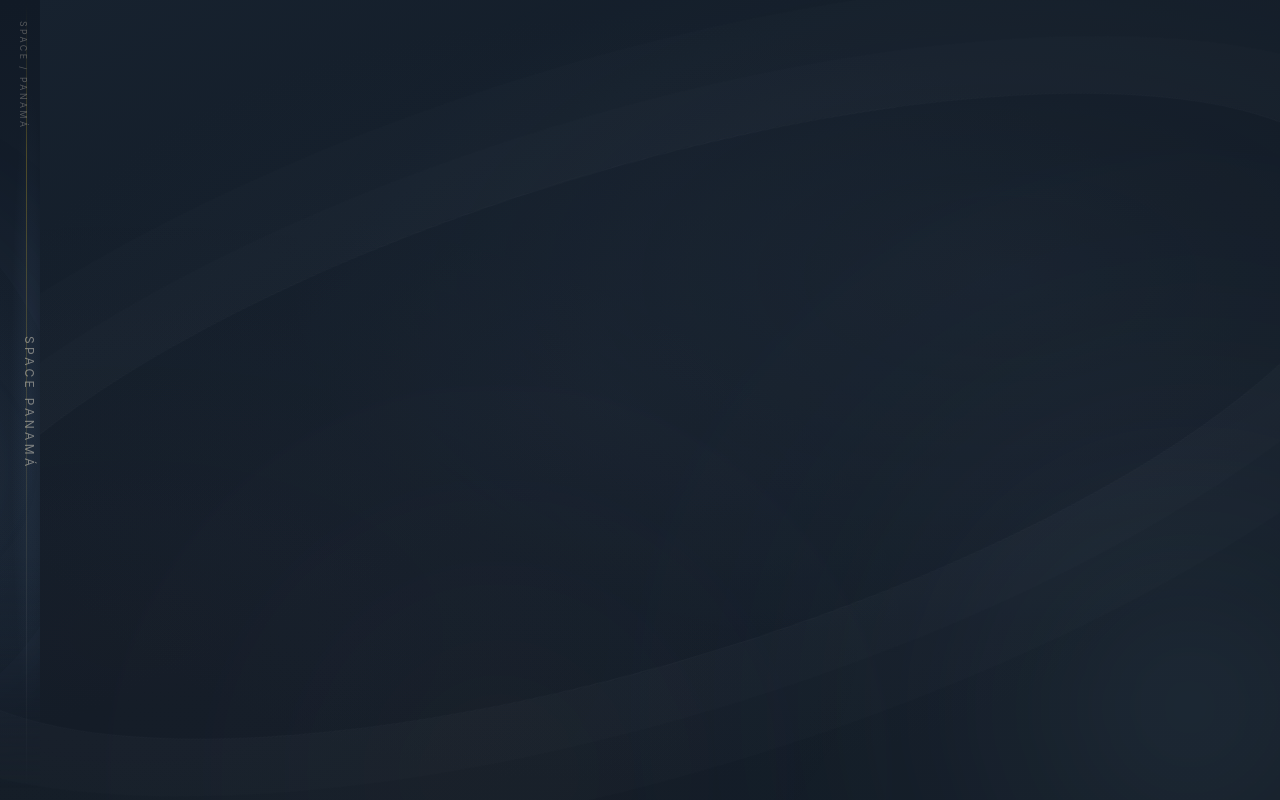
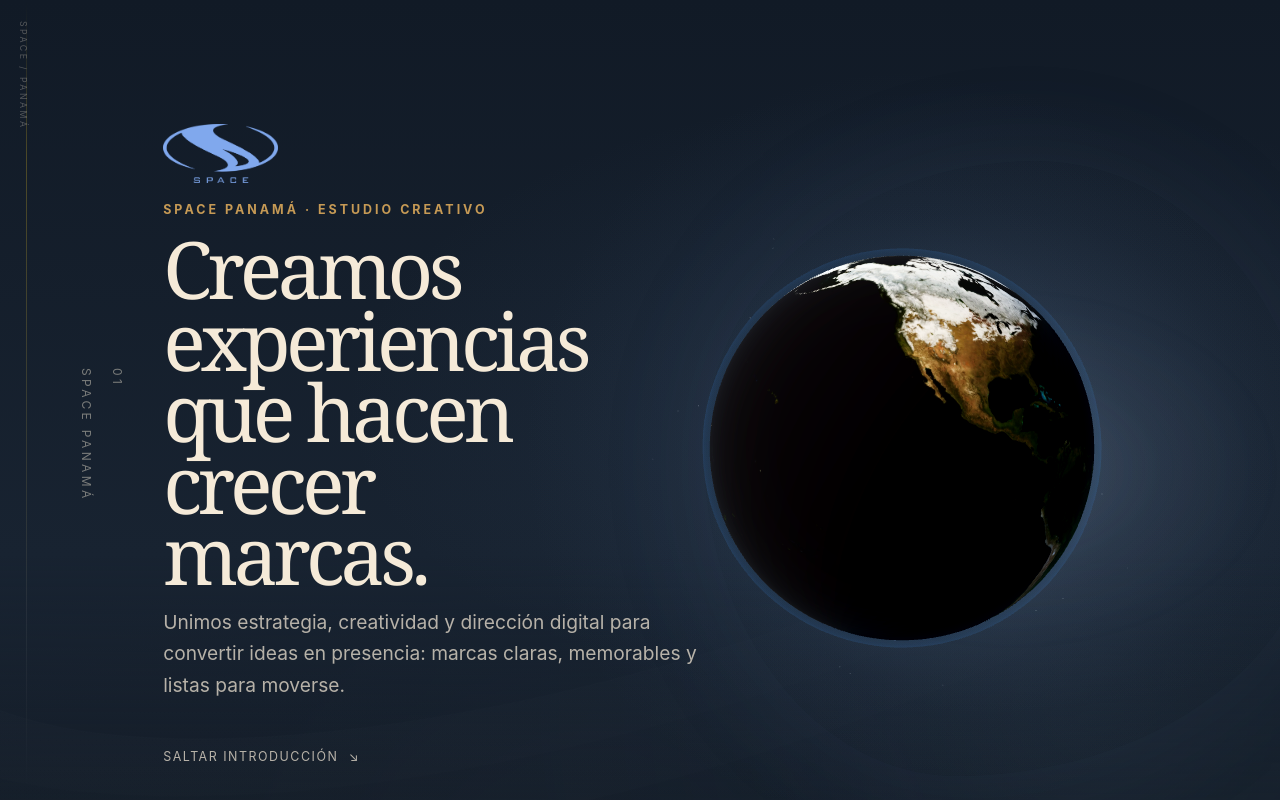
Before and after one commit to risso-patron/space-panama-web, a Next.js app: page / in a window 1280 px wide. Shown: the top 800 px of the page. Built offline with nearby package versions, Linux system fonts and the light colour scheme; no server answers.

Commit message:
fix(web): brighten and enrich earth hero

```diff
--- a/components/immersive/earth-hero/earth-hero.module.css
+++ b/components/immersive/earth-hero/earth-hero.module.css
@@ -9,9 +9,9 @@
 .content :global(.hero__deck) { max-width:34rem; font-size:clamp(1rem,1.5vw,1.25rem); }
 .visual { position:absolute; z-index:1; right:clamp(-10rem,2vw,2rem); top:50%; width:min(55vw,54rem); aspect-ratio:1; transform:translateY(-50%); pointer-events:none; }
 .canvas,.staticGlobe,.halo { position:absolute; inset:0; width:100%; height:100%; }
-.canvas { z-index:2; opacity:0; filter:saturate(1.12) contrast(1.06); transition:opacity .7s ease; -webkit-mask-image:radial-gradient(circle, #000 0%, #000 42%, transparent 56%); mask-image:radial-gradient(circle, #000 0%, #000 42%, transparent 56%); }
+.canvas { z-index:2; opacity:0; filter:saturate(1.24) brightness(1.04) contrast(1.09); transition:opacity .7s ease; -webkit-mask-image:radial-gradient(circle, #000 0%, #000 42%, transparent 56%); mask-image:radial-gradient(circle, #000 0%, #000 42%, transparent 56%); }
 .root[data-render-state="ready"] .canvas { opacity:1; }
-.staticGlobe { z-index:1; left:8%; top:8%; width:84%; height:84%; border-radius:50%; background-color:#263b51; background-size:100% 100%,220% 110%; background-position:center,52% 46%; opacity:var(--earth-globe-opacity,.82); filter:saturate(.96) brightness(.79) contrast(1.05); box-shadow:inset -2rem -1rem 3rem rgba(2,9,17,.7),0 0 4rem rgba(114,151,188,.12); }
+.staticGlobe { z-index:1; left:8%; top:8%; width:84%; height:84%; border-radius:50%; background-color:#263b51; background-size:100% 100%,220% 110%; background-position:center,52% 46%; opacity:var(--earth-globe-opacity,.82); filter:saturate(1.2) brightness(1.04) contrast(1.08); box-shadow:inset -2rem -1rem 3rem rgba(2,9,17,.7),0 0 4rem rgba(114,151,188,.12); }
 .root[data-render-state="ready"] .staticGlobe { opacity:0; }
 .halo { z-index:0; border-radius:50%; background:radial-gradient(circle,rgba(100,142,185,.18),rgba(67,91,123,.08) 42%,transparent 69%); transform:scale(1.1); }
 .panama { position:absolute; z-index:3; left:50%; top:50%; transform:translate(-50%,-50%); opacity:var(--earth-panama,0); color:#e0c99f; font-size:.66rem; letter-spacing:.32em; text-shadow:0 0 1rem #111; transition:opacity .3s ease; }
--- a/components/immersive/earth-hero/earth-scene.ts
+++ b/components/immersive/earth-hero/earth-scene.ts
@@ -8,13 +8,15 @@ export async function createEarthScene(canvas: HTMLCanvasElement, onReady: () =>
   const renderer = new THREE.WebGLRenderer({ canvas, alpha: true, antialias: true, powerPreference: "low-power" });
   renderer.setClearColor(0x000000, 0);
   renderer.outputColorSpace = THREE.SRGBColorSpace;
+  renderer.toneMapping = THREE.ACESFilmicToneMapping;
+  renderer.toneMappingExposure = 1.22;
   const scene = new THREE.Scene();
   const camera = new THREE.PerspectiveCamera(50, 1, 0.1, 30);
   camera.position.z = 4.05;
   // Keep the fill light cool, but let the directional sun recover land/ocean separation.
   scene.add(new THREE.AmbientLight(0x899bb3, 1.95));
   const sun = new THREE.DirectionalLight(0xffe7c1, 2.2);
-  sun.intensity = 3.12;
+  sun.intensity = 3.3;
   sun.position.set(-3.5, 2.2, 4);
   scene.add(sun);
 
```
